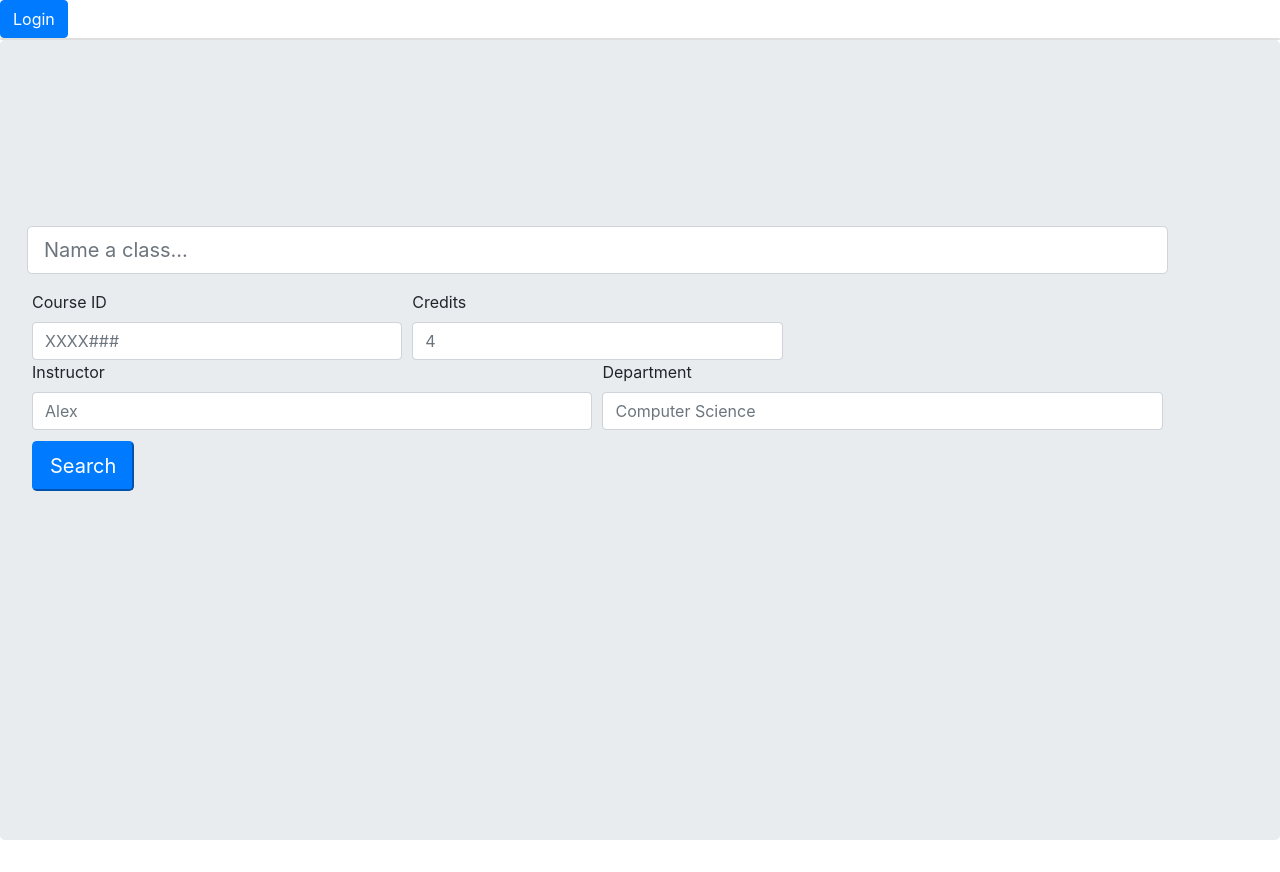
After one commit to asfakianos/Django-DB-Project, a Django app: template db_proj/scraper/templates/scraper/search.html in a window 1280 px wide. The commit adds this page. Run offline with Django 3.2, Linux system fonts and the light colour scheme; the template is opened without the code that fills it, so the values that code supplies are empty; some libraries are stand-ins or nearby versions.

Commit message:
Full templating/routing of website, still need to finish the actual templates and finalize db models/design

```diff
--- a/db_proj/db_proj/settings.py
+++ b/db_proj/db_proj/settings.py
@@ -56,7 +56,7 @@ ROOT_URLCONF = 'db_proj.urls'
 TEMPLATES = [
     {
         'BACKEND': 'django.template.backends.django.DjangoTemplates',
-        'DIRS': [],
+        'DIRS': [os.path.join(BASE_DIR, 'templates')],
         'APP_DIRS': True,
         'OPTIONS': {
             'context_processors': [
--- a/db_proj/db_proj/urls.py
+++ b/db_proj/db_proj/urls.py
@@ -15,8 +15,17 @@ Including another URLconf
 """
 from django.contrib import admin
 from django.urls import include, path
+from django.contrib.auth import views as auth_views
+from django.views.generic.base import RedirectView
+from django.conf import settings
 
+from .views import *
+
+# template_name='scraper/login.html'
 urlpatterns = [
 	path('', include('scraper.urls')),
     path('admin/', admin.site.urls),
+    # Edit the template...
+    path('login/', auth_views.LoginView.as_view(), name='login'),
+    path('logout/', logout_redirect, name='logout'),
 ]
--- a/db_proj/scraper/admin.py
+++ b/db_proj/scraper/admin.py
@@ -2,4 +2,7 @@ from django.contrib import admin
 from .models import *
 
 # Register your models here.
-# admin.site.register(Item, Brand)
+# class CourseAdmin(admin.ModelAdmin):
+# 	list_display = ('course_id', 'units', 'name', 'instructor', 'dept')
+
+# admin.site.register(Course, CourseAdmin)
--- a/db_proj/scraper/templates/scraper/base.html
+++ b/db_proj/scraper/templates/scraper/base.html
@@ -1,4 +1,5 @@
 {% load static %}
+
 <!DOCTYPE html>
 <html>
   <head>
@@ -9,22 +10,20 @@
 
       <link rel="stylesheet" href="https://stackpath.bootstrapcdn.com/bootstrap/4.3.1/css/bootstrap.min.css" integrity="sha384-ggOyR0iXCbMQv3Xipma34MD+dH/1fQ784/j6cY/iJTQUOhcWr7x9JvoRxT2MZw1T" crossorigin="anonymous">
 
-      {% block head_content %}
-      {% endblock %}
+      <!-- Add metadata like icons, etc. -->
+      {% block head_content %}{% endblock %}
   </head>
-  <body>
-      <nav>
+        <nav>
           <div id='login'>
               {% if user.is_authenticated %}
-                <a href="{% url 'logout' %}">Logout</a>
+                <a class='btn btn-primary' href="{% url 'logout' %}">Logout</a>
               {% else %}
-                <a href="{% url 'login' %}">Login</a>
+                <a class='btn btn-primary' href="{% url 'login' %}">Login</a>
               {% endif %}
           </div>
       </nav>
-
-      {% block content %}
-      {% endblock %}
+  <body>
+      {% block content %}{% endblock %}
   </body>
 
   <footer></footer>
--- /dev/null
+++ b/db_proj/scraper/templates/scraper/search.html
@@ -0,0 +1,41 @@
+{% extends 'scraper/base.html' %}
+
+{% block title %}Course finder{% endblock %}
+
+
+{% block content %}
+<div class='card'>
+</div>
+
+<div class='jumbotron' style="height: 100vh;">
+	<!-- Shift this to ~mid -->
+
+	<form action="{% url 'course_search' %}" method='get' style='position: relative; width: 93%; padding-top: 10%'>
+		<div class='form-row' style='padding-bottom: 2vh;'>
+			<input type='text' name='cname' class='form-control form-control-lg' placeholder="Name a class...">
+		</div>
+		<!-- Break this up a little more and consider multiple rows -->
+		<div class='form-row'>
+			<div class='col-md-4'>
+				<label for='cid'>Course ID</label>
+				<input type='text' name='course_id' class='form-control' id='course_id_in' placeholder="XXXX###">
+			</div>
+			<div class='col-md-4'>
+				<label for='hr'>Credits</label>
+				<input type="text" name='units' class="form-control" in='units_in' placeholder="4">
+			</div>
+		</div>
+		<div class='form-row'>
+			<div class='col'>
+				<label for='in'>Instructor</label>
+				<input type="text" name='instructor' class="form-control col-sm" in='instructor_in' placeholder="Alex">
+			</div>
+			<div class='col'>
+				<label for='dept'>Department</label>
+				<input type="text" name='dept' class="form-control col-sm" id='dept_in' placeholder="Computer Science">
+			</div>
+		</div>
+		<button type='submit' class='btn-lg btn-primary' style="align-content: center; margin-top: 1%; z-index: '1';">Search</button>
+	</form>
+</div>
+{% endblock %}
--- a/db_proj/scraper/urls.py
+++ b/db_proj/scraper/urls.py
@@ -1,10 +1,12 @@
 from django.urls import path
 
-from . import views
+from .views import *
 
 urlpatterns = [
-	path('', views.index, name='index'),
+	path('', SearchView.as_view(), name='index'),
+	path('courses/', CourseListView.as_view(), name='course_search'),
+	path('dept/<slug:dept_name>', DepartmentView.as_view(), name='dept'),
+	path('instructor/<slug:teacher_name>', InstructorView.as_view(), name='instructor'),
 	# path('products', views.ProductListView.as_view(), name='results'),
-	# path('product/<slug:product_name>', views.product_page, name='product-page'),
-	# path('user/<slug:')
+	# path('product/<slug:search_query>', views.product_page, name='product-page'),
 ]
```
Also changed, not shown: db_proj/db_proj/views.py (added, +37 -0 lines), db_proj/scraper/forms.py (added, +15 -0 lines), db_proj/scraper/management/commands/scrape_to_db_.py (+13 -1 lines), db_proj/scraper/models.py (+11 -1 lines), db_proj/scraper/templates/scraper/courses.html (added, +12 -0 lines), db_proj/scraper/templates/scraper/login.html (added, +7 -0 lines), db_proj/scraper/views.py (+52 -29 lines), sandbox/search.html (added, +18 -0 lines), sandbox/user.html (added, +16 -0 lines), db_proj/db.sqlite3, db_proj/scraper/templates/scraper/logout.html (added), sandbox/village_cwru.jpeg (added).
